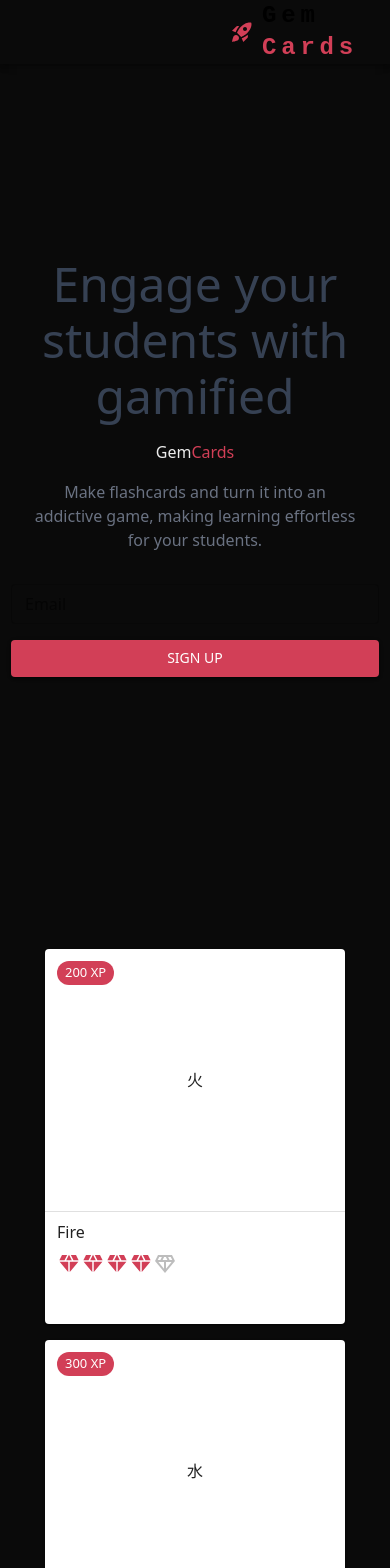
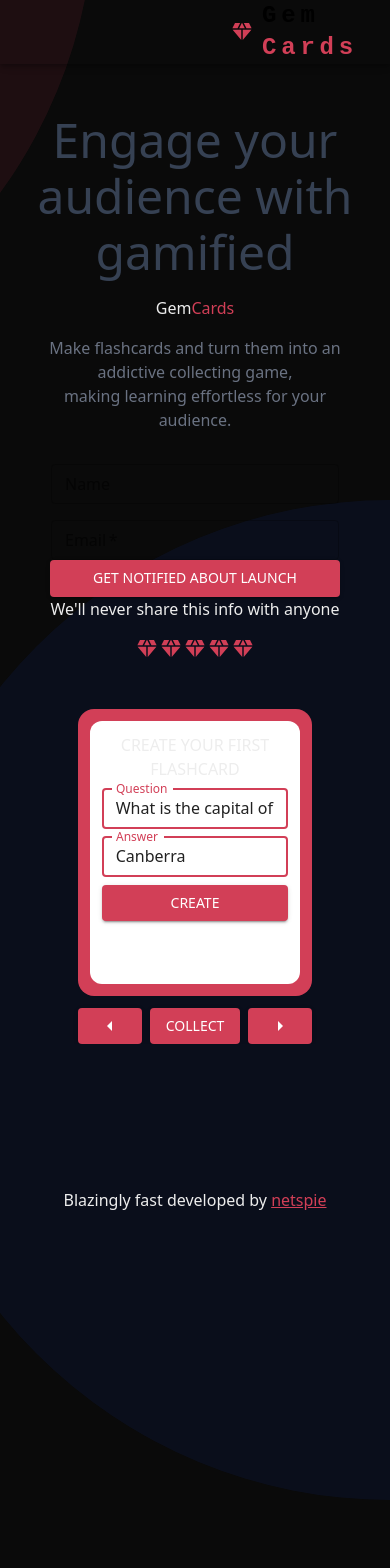
Before and after one commit to netspie/gem-cards, a Next.js app in the folder src/gem-cards/: page / in a window 390 px wide. Shown: the top 1568 px of the page. After the commit the page ends 1228 px from the top, so only its background shows below. Built offline with nearby package versions, Linux system fonts and the light colour scheme; some icons are missing; what @mui/material-nextjs would draw is missing.

Commit message:
Improve landing

```diff
--- a/src/gem-cards/package.json
+++ b/src/gem-cards/package.json
@@ -16,7 +16,8 @@
     "@mui/material-nextjs": "^7.2.0",
     "next": "15.3.5",
     "react": "^19.0.0",
-    "react-dom": "^19.0.0"
+    "react-dom": "^19.0.0",
+    "tailwind-merge": "^3.3.1"
   },
   "devDependencies": {
     "@eslint/eslintrc": "^3",
--- a/src/gem-cards/src/app/Footer.tsx
+++ b/src/gem-cards/src/app/Footer.tsx
@@ -3,8 +3,8 @@
 
 function Footer() {
   return (
-    <div className="w-full p-4">
-      <div className="flex">
+    <div className="w-full p-4 mt-8">
+      <div className="flex justify-center">
         <Typography>
           Blazingly fast developed by
         </Typography>
--- a/src/gem-cards/src/app/HomeAppBar.tsx
+++ b/src/gem-cards/src/app/HomeAppBar.tsx
@@ -1,18 +1,18 @@
 "use client";
 
-import * as React from "react";
+import { Diamond } from "@mui/icons-material";
+import MenuIcon from "@mui/icons-material/Menu";
+import { Stack } from "@mui/material";
 import AppBar from "@mui/material/AppBar";
 import Box from "@mui/material/Box";
+import Button from "@mui/material/Button";
+import Container from "@mui/material/Container";
+import IconButton from "@mui/material/IconButton";
+import Menu from "@mui/material/Menu";
+import MenuItem from "@mui/material/MenuItem";
 import Toolbar from "@mui/material/Toolbar";
-import IconButton from "@mui/material/IconButton";
 import Typography from "@mui/material/Typography";
-import Menu from "@mui/material/Menu";
-import MenuIcon from "@mui/icons-material/Menu";
-import Container from "@mui/material/Container";
-import Button from "@mui/material/Button";
-import MenuItem from "@mui/material/MenuItem";
-import { RocketLaunch } from "@mui/icons-material";
-import { Stack } from "@mui/material";
+import * as React from "react";
 
 const pages: string[] = [];
 
@@ -33,7 +33,7 @@
     <AppBar position="static" color="transparent" className="shadow-none">
       <Container maxWidth="xl">
         <Toolbar disableGutters>
-          <RocketLaunch
+          <Diamond
             sx={{ display: { xs: "none", md: "flex" }, mr: 2 }}
             color="primary"
           />
@@ -105,7 +105,7 @@
               ))}
             </Menu>
           </Box>
-          <RocketLaunch
+          <Diamond
             sx={{ display: { xs: "flex", md: "none" }, mr: 1 }}
             color="primary"
           />
--- a/src/gem-cards/src/app/components/Card.tsx
+++ b/src/gem-cards/src/app/components/Card.tsx
@@ -49,7 +49,7 @@
               <div className="absolute w-full h-full bg-black opacity-75 -z-10" />
               <div className="w-full p-2 flex flex-col gap-2">
                 <Typography
-                  className="bottom-[10%] text-center w-full text-white"
+                  className="bottom-[10%] text-center w-full"
                   style={{ fontSize: "5cqw" }}
                 >
                   {props.description}
--- a/src/gem-cards/src/app/layout.tsx
+++ b/src/gem-cards/src/app/layout.tsx
@@ -3,9 +3,9 @@
 import { AppRouterCacheProvider } from "@mui/material-nextjs/v15-appRouter";
 import type { Metadata } from "next";
 import { Public_Sans } from "next/font/google";
+import Footer from "./Footer";
 import "./globals.css";
 import HomeAppBar from "./HomeAppBar";
-import Footer from "./Footer";
 
 const publicSans = Public_Sans({
   variable: "--font-public-sans",
@@ -29,9 +29,10 @@
       >
         <AppRouterCacheProvider options={{ enableCssLayer: true }}>
           <ThemeProvider theme={theme}>
+            {/* <Stack className="fixed w-[2000px] h-[1000px] top-[30%] -left-[25%] bg-red-100 rotate-45 -z-10" /> */}
             <HomeAppBar />
-            <div className="flex flex-col h-full gap-20">
-              <div className="flex flex-col shrink">{children}</div>
+            <div className="flex flex-col h-full">
+              <div className="flex flex-col grow-1">{children}</div>
               <Footer />
             </div>
           </ThemeProvider>
--- a/src/gem-cards/src/app/page.tsx
+++ b/src/gem-cards/src/app/page.tsx
@@ -1,22 +1,58 @@
+"use client";
+
 import {
+  Add,
+  ArrowForward,
+  ArrowLeft,
+  ArrowRight,
   Diamond,
   DiamondOutlined,
+  FireExtinguisher,
+  PlusOne,
+  Remove,
 } from "@mui/icons-material";
 import {
   Button,
   Chip,
   Divider,
   Paper,
+  Stack,
   TextField,
+  Tooltip,
   Typography,
+  useTheme,
 } from "@mui/material";
+import { twMerge } from "tailwind-merge";
 
 export default function Home() {
+  const theme = useTheme();
+  const shadowClass =
+    "hover:shadow-2xl transition-all duration-200 ease-in-out";
+
   return (
-    <div className="flex flex-col flex-wrap gap-16 w-full h-full items-center mt-48 px-8 md:px-20">
-      <div className="flex flex-col gap-4 w-full text-center items-center">
-        <Typography variant="h3" className="text-4xl font-bold text-gray-700 wrap-break-word text-wrap">
-          Engage your students with gamified
+    <div className="relative flex flex-col xl:flex-row gap-12 xl:gap-22 w-full h-fit items-center xl:justify-center mt-12 md:mt-36 xl:px-40 mb-24 xl:mb-0">
+      <div
+        className="fixed -translate-[60%] top-0 rounded-full -z-10 opacity-10"
+        style={{
+          background: theme.palette.primary.main,
+          width: 1000,
+          height: 1000,
+        }}
+      />
+      <div
+        className="fixed right-0 bottom-0 translate-1/2 top-0 rounded-full -z-10 opacity-10 bg-blue-800"
+        style={{
+          width: 1000,
+          height: 1000,
+        }}
+      />
+
+      <div className="flex flex-col gap-4 w-full md:w-1/2 shrink text-center items-center px-8">
+        <Typography
+          variant="h3"
+          className="text-4xl font-bold text-gray-700 wrap-break-word text-wrap"
+        >
+          Engage your audience with gamified
         </Typography>
         <div className="flex w-full gap-0 justify-center">
           <Typography className="text-center text-6xl font-bold">
@@ -30,65 +66,247 @@
           </Typography>
         </div>
         <Typography className="text-lg sm:text-xl text-gray-500 mt-2">
-          Make flashcards and turn it into an addictive game, making learning
-          effortless for your students.
+          Make flashcards and turn them into an addictive collecting game,{" "}
+          <br /> making learning effortless for your audience.
         </Typography>
-        <div className="flex flex-col md:flex-row items-center justify-center gap-4 mt-4">
-          <TextField id="email" label="Email" size="small" className="w-92" />
-          <Button variant="contained" className="w-full md:w-fit">
-            Sign Up
+        <div className="flex flex-col items-center mt-4">
+          <div className="flex flex-col md:flex-row items-center justify-center gap-4">
+            <TextField id="name" label="Name" size="small" className="w-72" />
+            <TextField
+              id="email"
+              label="Email"
+              size="small"
+              className="w-72"
+              required
+            />
+          </div>
+          <Button variant="contained" className="w-full mt-4">
+            Get Notified About Launch
+          </Button>
+          <Typography className="text-sm mt-2">
+            We&apos;ll never share this info with anyone
+          </Typography>
+          <Stack className="items-center mt-4">
+            <GemDisplay gemCount={5} />
+          </Stack>
+        </div>
+      </div>
+      <Stack className="relative w-fit gap-3 justify-center items-center overflow-clip px-20 xl:px-0">
+        {/* <Card front="火" frontSize={36} name="Fire" gemCount={4} xp={200} /> */}
+        {/* <div
+          className="p-3 rounded-2xl "
+          style={{ background: theme.palette.primary.main }}
+        >
+          <Card
+            front="Fire"
+            frontSize={12}
+            frontClassName="font-bold"
+            name="火"
+            gemCount={4}
+            xp={200}
+          />
+        </div> */}
+        <div
+          className="p-3 rounded-2xl "
+          style={{ background: theme.palette.primary.main }}
+        >
+          <Stack className="xl:w-[350px] aspect-[4/5] bg-white rounded-xl p-3 gap-2">
+            <Typography className="w-ful text-center uppercase font-bold">Create your first flashcard</Typography>
+            <div className="flex gap-2">
+              <TextField
+                id="front"
+                label="Question"
+                size="small"
+                className="w-full"
+                defaultValue="What is the capital of Australia?"
+                focused
+              />
+            </div>
+            <div className="flex gap-2">
+              <TextField
+                id="back"
+                label="Answer"
+                size="small"
+                className="w-full"
+                defaultValue="Canberra"
+                focused
+              />
+            </div>
+            <Button variant="contained">Create</Button>
+          </Stack>
+        </div>
+        <div className="flex gap-2 w-full">
+          <Button variant="contained" className="w-fit">
+            <ArrowLeft />
+          </Button>
+          <Button variant="contained" className="w-full">
+            Collect
+          </Button>
+          <Button variant="contained" className="w-fit">
+            <ArrowRight />
           </Button>
         </div>
-        <div className="flex flex-wrap gap-4 mt-64 w-full justify-center">
-          <Card front="火" name="Fire" gemCount={4} xp={200} />
-          <Card front="水" name="Water" gemCount={3} xp={300} />
-          <Card front="土" name="Earth" gemCount={5} xp={150} />
-          <Card front="空" name="Air" gemCount={2} xp={400} />
-        </div>
-      </div>
+        {/* <Card
+          front="水"
+          name="Water"
+          gemCount={3}
+          xp={300}
+          className="absolute left-1/2 -translate-x-[50%] -rotate-z-[10deg] origin-bottom hover:rotate-z-0 hover:scale-150 transition-all duration-200 ease-in-out  hover:z-10"
+        />
+        <Card
+          front="土"
+          name="Earth"
+          gemCount={5}
+          xp={150}
+          className="absolute left-1/2 -translate-x-[50%] rotate-z-[10deg] origin-bottom hover:rotate-z-0 hover:scale-150 transition-all duration-200 ease-in-out  hover:z-10"
+        />
+        <Card
+          front="空"
+          name="Air"
+          gemCount={2}
+          xp={400}
+          className="absolute left-1/2 -translate-x-[50%] rotate-z-[30deg] origin-bottom hover:rotate-z-0 hover:scale-150 transition-all duration-200 ease-in-out  hover:z-10"
+        /> */}
+      </Stack>
+      {/* <Stack
+        className="flex-row flex-wrap w-full justify-center p-8 gap-4 md:hidden"
+        style={{ background: theme.palette.primary.main }}
+      >
+        <Card
+          front="火"
+          name="Fire"
+          gemCount={4}
+          xp={200}
+          className={`${tiltClassName}`}
+        />
+        <Card
+          front="水"
+          name="Water"
+          gemCount={3}
+          xp={300}
+          className={`${tiltClassName}`}
+        />
+        <Card
+          front="土"
+          name="Earth"
+          gemCount={5}
+          xp={150}
+          className={`${tiltClassName}`}
+        />
+        <Card
+          front="空"
+          name="Air"
+          gemCount={2}
+          xp={400}
+          className={`${tiltClassName}`}
+        />
+      </Stack> */}
     </div>
   );
 }
 
 type CardProps = {
   front: string;
+  frontSize?: number;
+  frontClassName?: string;
+
   name: string;
   gemCount: number;
   xp: number;
   imagePath?: string;
+  className?: string;
 };
 
 function Card(props: CardProps) {
   return (
-    <Paper className="md: w-[300px] aspect-[4/5]">
-      <div className="relative h-[70%] flex items-center justify-center">
+    <Paper
+      className={twMerge(
+        `relative flex flex-col items-center justify-center w-[350px] aspect-[4/5] shadow-[0_0_20px_rgba(0,0,0,0.1)] overflow-clip bg-white rounded-xl`,
+        props.className
+      )}
+      style={{ containerType: "inline-size" }}
+    >
+      {/* <div className="absolute h-[300%] w-[100%] bg-gray-100 rotate-z-45 -z-10 translate-x-96 " />
+        <div className="absolute h-[300%] w-[100%] bg-gray-100 -rotate-z-45 -z-10 translate-y-96 " /> */}
+      <Stack
+        className="absolute w-full h-full"
+        style={{ gap: "4cqw", padding: "2cqw" }}
+      >
         <Chip
-          className="absolute left-3 top-3"
+          className="left-0 top-0 size-fit"
           label={`${props.xp} XP`}
           color="primary"
           size="small"
+          style={{ fontSize: "4cqw" }}
         />
+        <GemDisplay
+          gemCount={props.gemCount}
+          className="flex-col left-0"
+          iconClassName="size-[8cqw]"
+        />
+        <Tooltip title="Rarity - Can be - Normal, Rare, Legendary">
+          <Chip
+            className="absolute size-fit text-white cursor-pointer"
+            label={`LEGENDARY`}
+            size="small"
+            color="primary"
+            style={{ fontSize: "4cqw", right: "2cqw", bottom: "2cqw" }}
+          />
+        </Tooltip>
+      </Stack>
+      <div className="relative h-[50%] flex items-center justify-center">
         {/* <Image
             src={props.imagePath}
             alt="Dope"
             layout="fill"
             objectFit="cover"
           /> */}
-        <Typography className="text-[100px]">{props.front}</Typography>
+        <Typography
+          style={{ fontSize: `${props.frontSize || 10}cqw` }}
+          className={twMerge(``, props.frontClassName)}
+        >
+          {props.front}
+        </Typography>
       </div>
-      <Divider />
-      <div className="w-full flex flex-col gap-2 items-start p-2 px-3">
-        <Typography className="font-bold">{props.name}</Typography>
-        <div className="w-full flex flex-wrap">
-          {Array.from({ length: 5 }).map((_, i) =>
-            i < props.gemCount ? (
-              <Diamond key={i} color="primary" />
-            ) : (
-              <DiamondOutlined key={i} color="disabled" />
-            )
-          )}
-        </div>
+      {/* <Divider /> */}
+      <div className="w-full shrink-1 grow-0 flex flex-col gap-2 items-center">
+        <Typography className="font-bold" style={{ fontSize: "6cqw" }}>
+          {props.name}
+        </Typography>
+        <Stack className="h-full" />
+        <div className="flex flex-col items-center mb-2"></div>
       </div>
     </Paper>
   );
 }
+
+type GemDisplayProps = {
+  gemCount: number;
+  className?: string;
+  iconClassName?: string;
+  iconStyle?: React.CSSProperties;
+};
+
+function GemDisplay(props: GemDisplayProps) {
+  return (
+    <div className={twMerge("w-full flex flex-wrap", props.className)}>
+      {Array.from({ length: 5 }).map((_, i) =>
+        i < props.gemCount ? (
+          <Diamond
+            key={i}
+            color="primary"
+            className={props.iconClassName}
+            style={props.iconStyle}
+          />
+        ) : (
+          <DiamondOutlined
+            key={i}
+            color="disabled"
+            className={props.iconClassName}
+            style={props.iconStyle}
+          />
+        )
+      )}
+    </div>
+  );
+}
--- a/src/gem-cards/src/theme.ts
+++ b/src/gem-cards/src/theme.ts
@@ -1,6 +1,6 @@
-'use client';
+"use client";
 
-import { createTheme } from '@mui/material/styles';
+import { createTheme } from "@mui/material/styles";
 
 const theme = createTheme({
   palette: {
@@ -8,17 +8,17 @@
       main: "rgb(210, 63, 87)",
       light: "rgb(210, 63, 87)",
       dark: "rgb(210, 63, 87)",
-      contrastText: "#ffffff"
+      contrastText: "#ffffff",
     },
     secondary: {
       main: "rgb(0, 0, 0)",
       light: "rgb(0, 0, 0)",
-      dark: "rgb(0, 0, 0)",
-      contrastText: "#ffffff"
+      dark: "rgb(255, 255, 255)",
+      contrastText: "#ffffff",
     },
   },
   typography: {
-    fontFamily: 'var(--font-public)',
+    fontFamily: "var(--font-public)",
   },
 });
 
```
Also changed, not shown: 1 other file (tests, documents, lock files or other folders).
